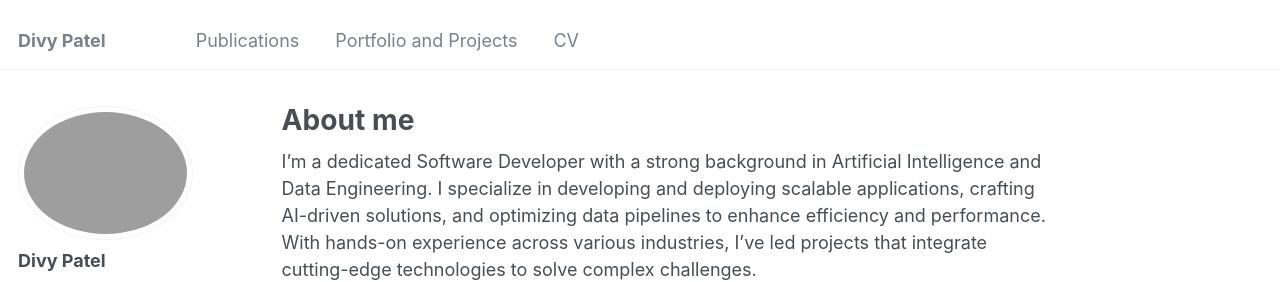
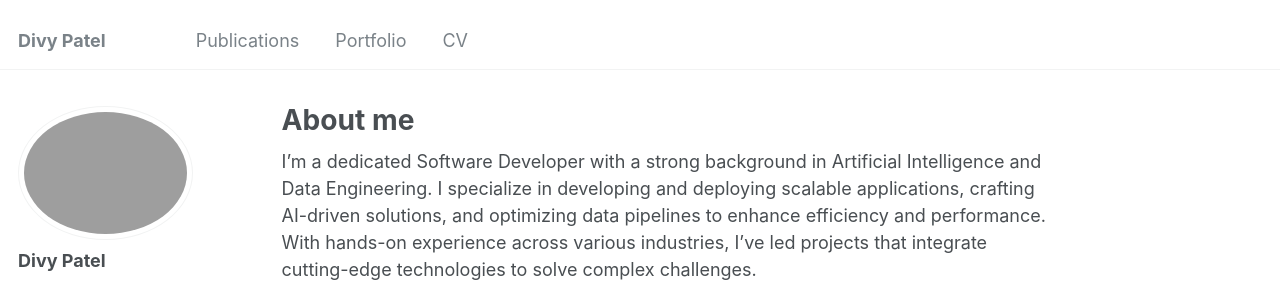
Before and after one commit to Divy2000/.github.io, a Jekyll site: the page built from _pages/about.md, in a window 1280 px wide. Shown: the top 282 px of the page. Built offline with Jekyll 4.4.1, drawn with Linux system fonts in a browser that asks for light colours; some web fonts are replaced.

Commit message:
Title update

```diff
--- a/_data/navigation.yml
+++ b/_data/navigation.yml
@@ -14,7 +14,7 @@ main:
   # - title: "Teaching"
   #   url: /teaching/
 
-  - title: "Portfolio and Projects"
+  - title: "Portfolio"
     url: /portfolio/
 
   # - title: "Blog Posts"
```
Also changed, not shown: 1 other file.
